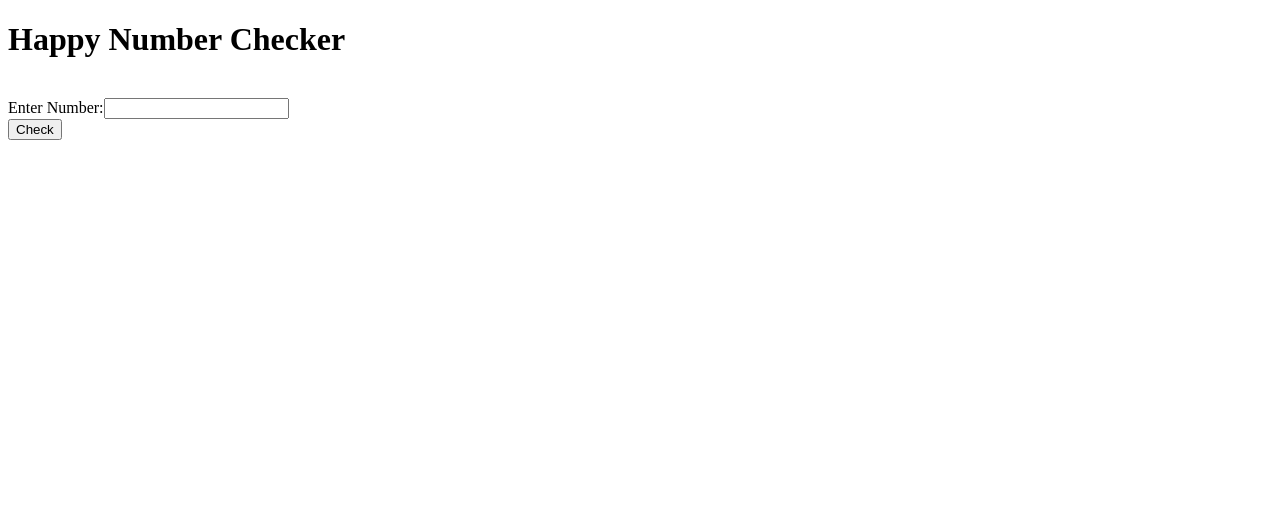
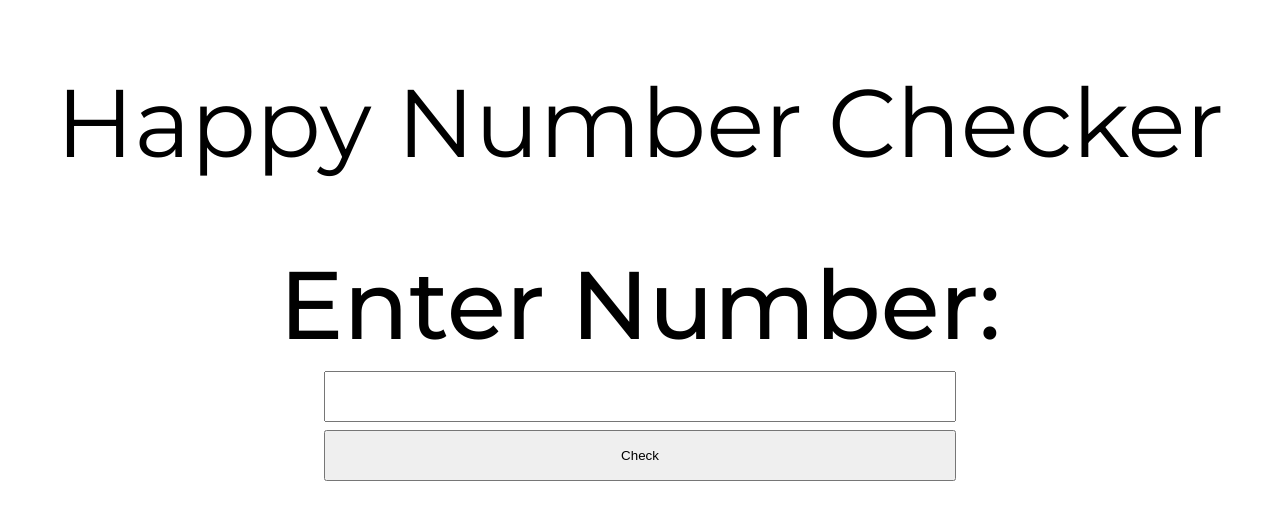
Before and after one commit to Ha4rry/HNC, a plain HTML site: page index.html in a window 1280 px wide. Drawn offline with Linux system fonts and the light colour scheme.

Commit message:
v1.49
Style Changes.

```diff
--- a/index.html
+++ b/index.html
@@ -3,12 +3,15 @@
 <head>
     <title>Happy Number Checker</title>
     <link rel="stylesheet" href="styles.css">
+    <link rel="preconnect" href="https://fonts.googleapis.com">
+    <link rel="preconnect" href="https://fonts.gstatic.com" crossorigin>
+    <link href="https://fonts.googleapis.com/css2?family=Montserrat:wght@400;500&display=swap" rel="stylesheet">
     <script src='main.js'></script>
 </head>
 <body>
     <h1>Happy Number Checker</h1>
 
-    <br>Enter Number:<input type="number" min="0" id="numberInput" name="numberInput"/><br/>
+    <div id="enterNumberText">Enter Number:<input type="number" min="0" id="numberInput" name="numberInput"/></div>
     <input type="button" id="isHappyButton" value="Check" onclick="isHappy()"/>
 </body>
 </html>
--- a/styles.css
+++ b/styles.css
@@ -0,0 +1,25 @@
+h1 {
+    font-family: 'Montserrat', sans-serif;
+    font-weight: 400;
+    text-align: center;
+    font-size: 6rem;
+}
+
+#enterNumberText {
+    font-family: 'Montserrat', sans-serif;
+    font-weight: 500;
+    font-size: 6rem;
+    text-align: center;
+}
+
+input {
+    display: block;
+    width: 50%;
+    height: 25%;
+    padding: 1rem 1rem;
+    margin-left: auto;
+    margin-right: auto;
+    margin-top: 0.5rem;
+    margin-bottom: 0.5rem;
+    box-sizing: border-box;
+}
```
